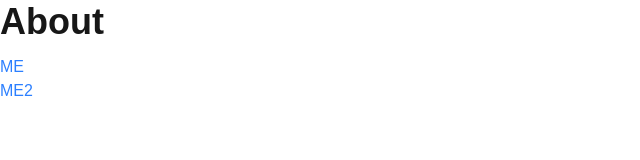
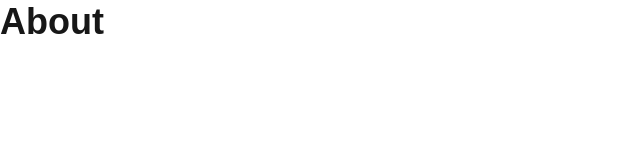
Before and after one commit to 1cutecoder/nextjsdemo, a Next.js app: page /about in a window 1280 px wide. Shown: the top 160 px of the page, without its empty margins (0-640 px from the left). Built offline with nearby package versions, Linux system fonts and the light colour scheme.

Commit message:
feat: dynamic route

```diff
--- /dev/null
+++ b/src/app/about/[id]/page.tsx
@@ -0,0 +1,12 @@
+"use client";
+import { useParams } from "next/navigation";
+export default function About() {
+  const param = useParams();
+  const id = param.id;
+  console.info("AboutPage id = " + id);
+  return (
+    <div>
+      <h1 className="text-3xl font-bold h-500">AboutPage {id}</h1>
+    </div>
+  );
+}
--- a/src/app/about/me/page.tsx
+++ /dev/null
@@ -1,17 +0,0 @@
-"use client";
-import { useSearchParams } from "next/navigation";
-export default function About() {
-  const searchParams = useSearchParams();
-  const id = searchParams.get("id");
-  const age = searchParams.get("age");
-  const ids = searchParams.getAll("id");
-  console.info("page me id = " + id);
-  console.info("page me age = " + age);
-  console.info("page me ids = " + ids);
-
-  return (
-    <div>
-      <h1 className="text-3xl font-bold h-500">me</h1>
-    </div>
-  );
-}
--- a/src/app/about/me2/page.tsx
+++ /dev/null
@@ -1,7 +0,0 @@
-export default function About() {
-    return (
-        <div>
-            <h1 className="text-3xl font-bold">me2</h1>
-        </div>
-    );
-}
--- a/src/app/about/page.tsx
+++ b/src/app/about/page.tsx
@@ -1,5 +1,3 @@
-import Link from "next/link";
-
 const getData = async () => {
   return new Promise((resolve) => {
     setTimeout(() => {
@@ -12,15 +10,6 @@ export default async function About() {
   return (
     <div>
       <h1 className="text-3xl font-bold">About</h1>
-      <Link
-        className="text-blue-500 block scroll={true} mt"
-        href={{ pathname: "/about/me", query: { id: [1, 2], age: 20 } }}
-      >
-        ME
-      </Link>
-      <Link className="text-blue-500 block" href="/about/me2">
-        ME2
-      </Link>
     </div>
   );
 }
```
